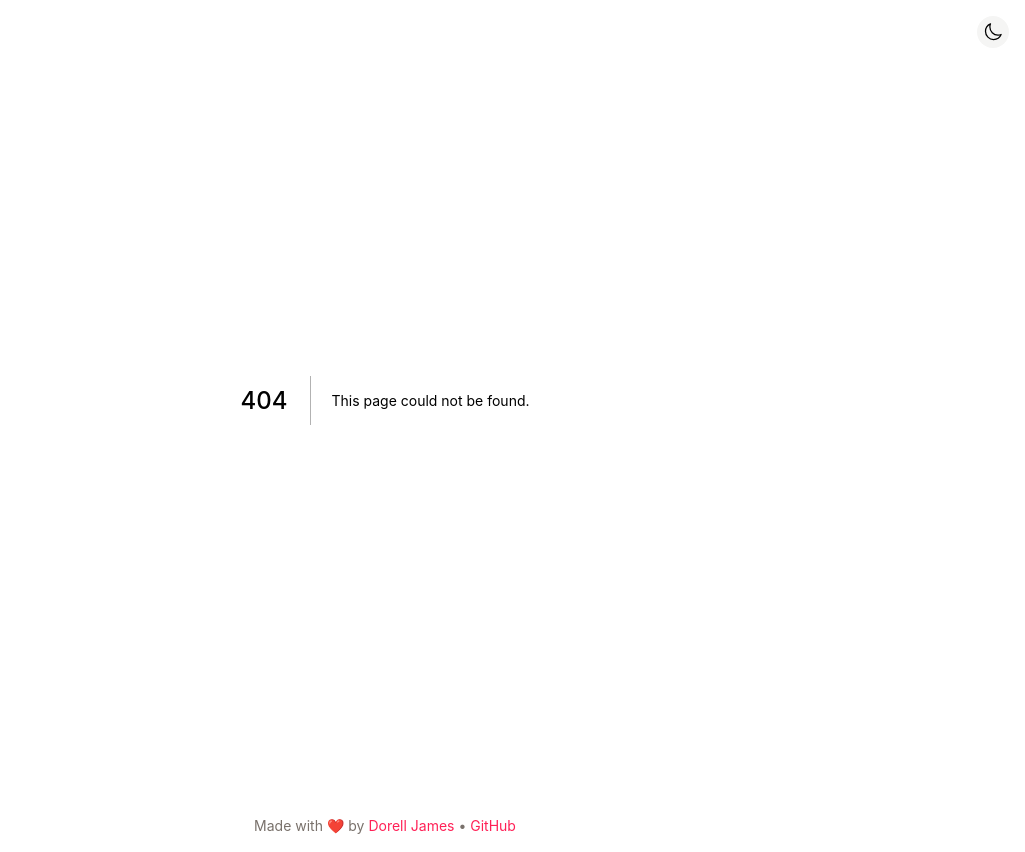
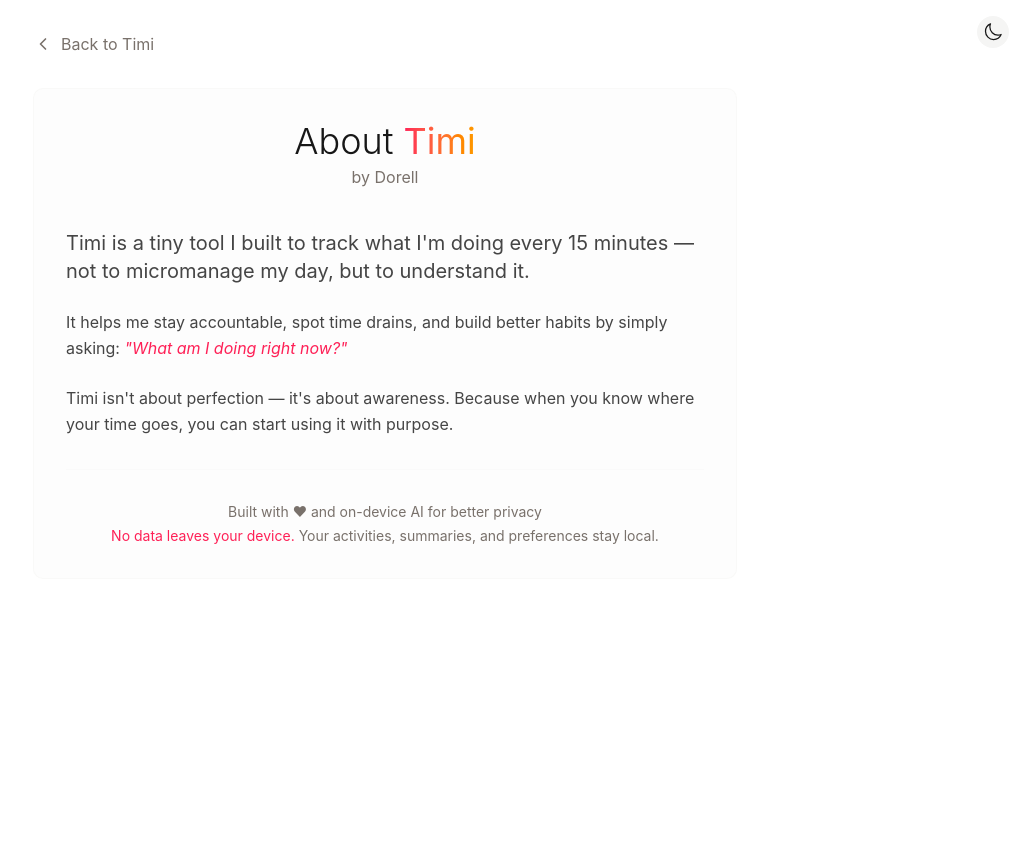
Before and after one commit to dorelljames/15min, a Next.js app: page /about in a window 1280 px wide. Before the commit this address had no page. Shown: the whole page, without its empty margins (255-1280 px from the left). After the commit the page ends 800 px from the top, so only its background shows below. Built offline with nearby package versions, Linux system fonts and the light colour scheme.

Commit message:
feat: add About page and integrate Footer component into Home and Layout for consistent navigation

```diff
--- /dev/null
+++ b/app/about/page.tsx
@@ -0,0 +1,75 @@
+import Link from "next/link";
+
+export default function AboutPage() {
+  return (
+    <div className="min-h-screen bg-background flex flex-col">
+      <main className="flex-1 max-w-3xl mx-auto p-6 sm:p-8 flex flex-col">
+        <Link
+          href="/"
+          className="self-start mb-8 text-muted-foreground hover:text-foreground flex items-center transition-colors group"
+        >
+          <svg
+            xmlns="http://www.w3.org/2000/svg"
+            width="20"
+            height="20"
+            viewBox="0 0 24 24"
+            fill="none"
+            stroke="currentColor"
+            strokeWidth="2"
+            strokeLinecap="round"
+            strokeLinejoin="round"
+            className="mr-2 group-hover:-translate-x-1 transition-transform"
+          >
+            <path d="m15 18-6-6 6-6" />
+          </svg>
+          Back to Timi
+        </Link>
+
+        <div className="p-8 rounded-lg border border-secondary/50 bg-secondary/20">
+          <div className="mb-10 text-center">
+            <h1 className="text-3xl sm:text-4xl font-light mb-1">
+              About{" "}
+              <span className="text-transparent bg-clip-text bg-gradient-to-r from-rose-500 to-amber-500 font-normal">
+                Timi
+              </span>
+            </h1>
+            <p className="text-muted-foreground">by Dorell</p>
+          </div>
+
+          <div className="space-y-6 text-foreground/80 leading-relaxed">
+            <p className="text-xl">
+              Timi is a tiny tool I built to track what I'm doing every 15
+              minutes — not to micromanage my day, but to understand it.
+            </p>
+
+            <p>
+              It helps me stay accountable, spot time drains, and build better
+              habits by simply asking:{" "}
+              <span className="italic text-rose-500">
+                "What am I doing right now?"
+              </span>
+            </p>
+
+            <p>
+              Timi isn't about perfection — it's about awareness. Because when
+              you know where your time goes, you can start using it with
+              purpose.
+            </p>
+
+            <div className="pt-8 mt-8 border-t border-secondary/40 text-center">
+              <div className="text-sm text-muted-foreground">
+                <p>Built with ♥ and on-device AI for better privacy</p>
+                <p className="mt-1">
+                  <span className="text-rose-500">
+                    No data leaves your device.
+                  </span>{" "}
+                  Your activities, summaries, and preferences stay local.
+                </p>
+              </div>
+            </div>
+          </div>
+        </div>
+      </main>
+    </div>
+  );
+}
--- a/app/components/ActivityTracker.tsx
+++ b/app/components/ActivityTracker.tsx
@@ -490,7 +490,7 @@ Format your response with markdown headings and bullet points.`;
   }
 
   return (
-    <div className="max-w-6xl mx-auto p-4 sm:p-6 relative min-h-screen">
+    <div className="max-w-6xl w-full mx-auto p-4 sm:p-6 relative min-h-screen flex flex-col">
       {/* Date Header - Always at top */}
       <div className="mb-6 sticky top-0 bg-background/90 backdrop-blur-sm z-10 py-3 flex justify-between items-center">
         <div className="flex flex-col">
--- a/app/components/Footer.tsx
+++ b/app/components/Footer.tsx
@@ -15,6 +15,10 @@ export default function Footer() {
         Dorell James
       </a>
       {" • "}
+      <a href="/about" className="text-rose-500 hover:underline">
+        About
+      </a>
+      {" • "}
       <a
         href="https://github.com/dorelljames/15min"
         target="_blank"
--- a/app/layout.tsx
+++ b/app/layout.tsx
@@ -42,14 +42,13 @@ export default function RootLayout({
         )}
       </head>
       <body
-        className={`${geistSans.variable} ${geistMono.variable} antialiased font-sans`}
+        className={`${geistSans.variable} ${geistMono.variable} antialiased font-sans w-full`}
       >
         <ThemeProvider defaultTheme="system" storageKey="theme">
           <div className="fixed top-4 right-4 z-50">
             <ThemeSwitcher />
           </div>
-          <main>{children}</main>
-          <Footer />
+          <main className="w-full">{children}</main>
         </ThemeProvider>
       </body>
     </html>
--- a/app/page.tsx
+++ b/app/page.tsx
@@ -1,9 +1,11 @@
 import ActivityTracker from "./components/ActivityTracker";
+import Footer from "./components/Footer";
 
 export default function Home() {
   return (
-    <div className="min-h-screen bg-background">
+    <div className="min-h-screen bg-background flex flex-col w-full">
       <ActivityTracker />
+      <Footer />
     </div>
   );
 }
```
